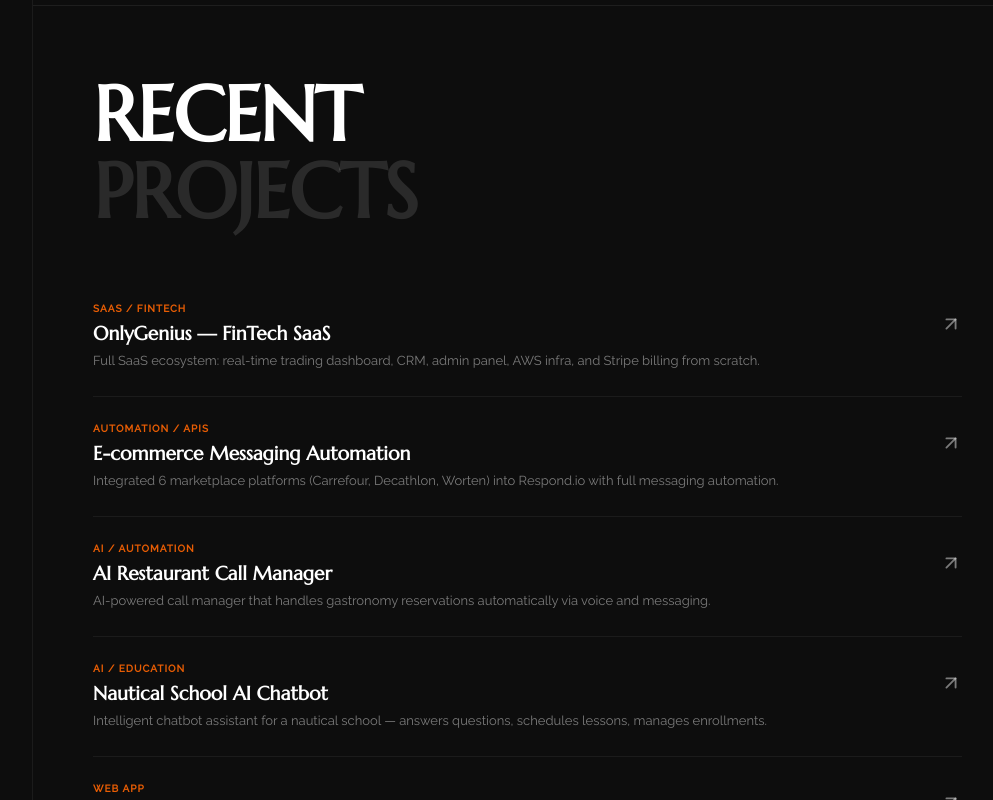
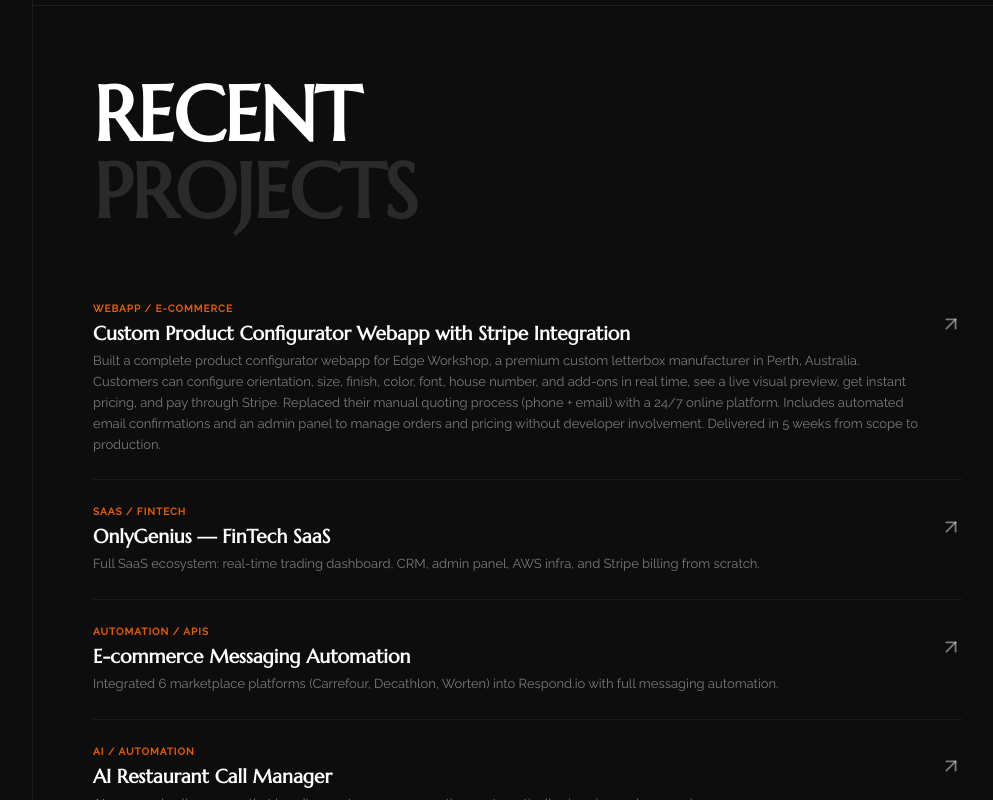
Before and after one commit to Ivancho894/Portfolio, a React (Create React App) app: page / in a window 1280 px wide. Shown: the part 865-1665 px from the top of the page, without its empty margins (258-1251 px from the left). Built offline with nearby package versions, Linux system fonts and the light colour scheme.

Commit message:
feat: add Edge Workshop portfolio entry

```diff
--- a/src/content_option.js
+++ b/src/content_option.js
@@ -225,6 +225,28 @@ const services = [
 
 const dataportfolio = [
     {
+        title: "Custom Product Configurator Webapp with Stripe Integration",
+        role: "Full Stack Developer",
+        description: "Built a complete product configurator webapp for Edge Workshop, a premium custom letterbox manufacturer in Perth, Australia. Customers can configure orientation, size, finish, color, font, house number, and add-ons in real time, see a live visual preview, get instant pricing, and pay through Stripe. Replaced their manual quoting process (phone + email) with a 24/7 online platform. Includes automated email confirmations and an admin panel to manage orders and pricing without developer involvement. Delivered in 5 weeks from scope to production.",
+        skills: [
+            "React / Next.js",
+            "Node.js",
+            "Stripe Integration",
+            "TailwindCSS",
+            "PostgreSQL / Supabase",
+            "Responsive Web Design",
+            "E-commerce Development",
+            "Email Automation",
+            "Admin Dashboard Development",
+            "Real-time Pricing Calculation",
+            "Custom SVG Product Visualization",
+            "Deployment on Vercel",
+            "API Integration"
+        ],
+        category: "Webapp / E-commerce",
+        link: "https://github.com/Ivancho894"
+    },
+    {
         title: "OnlyGenius — FinTech SaaS",
         description: "Full SaaS ecosystem: real-time trading dashboard, CRM, admin panel, AWS infra, and Stripe billing from scratch.",
         category: "SaaS / FinTech",
```
